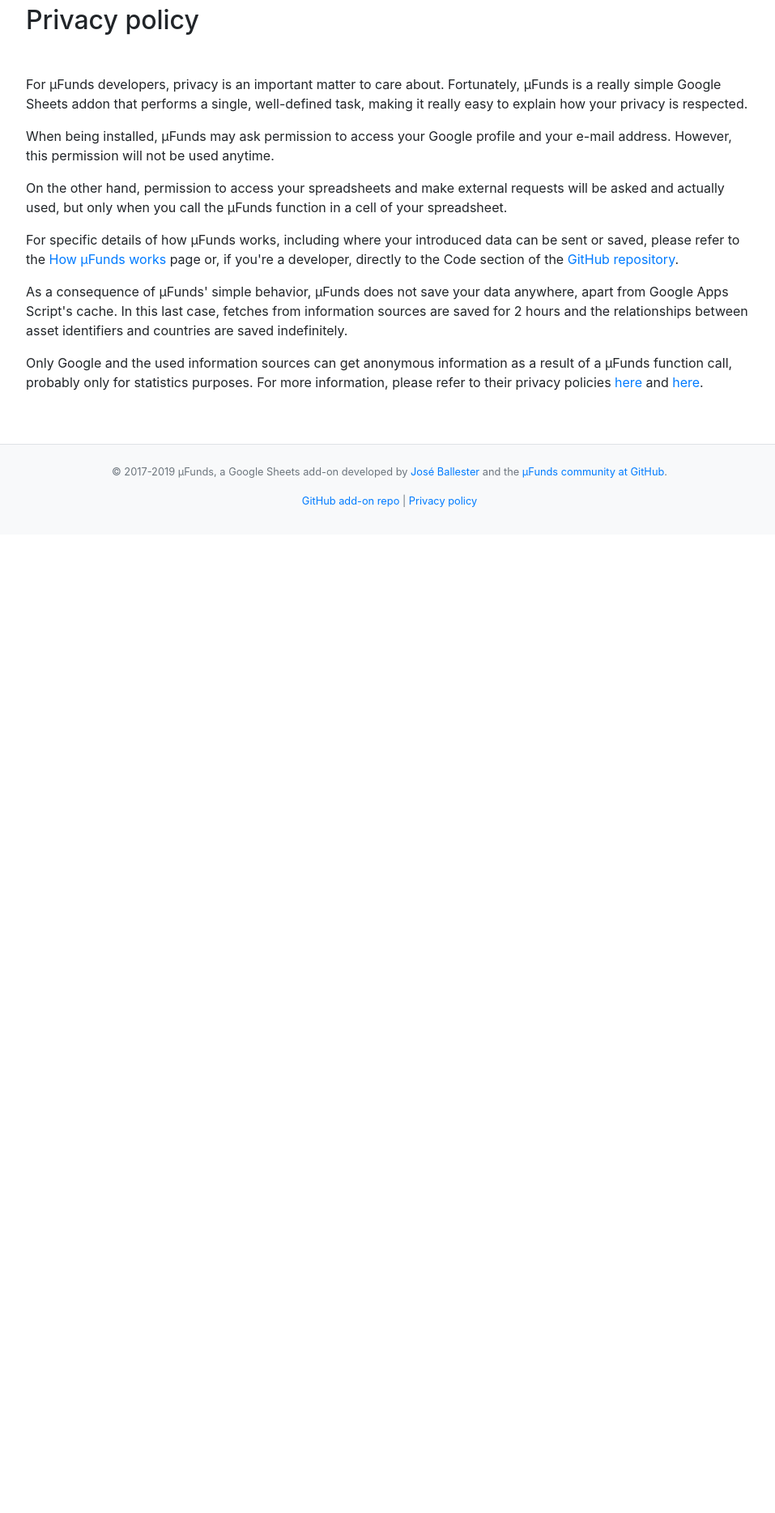
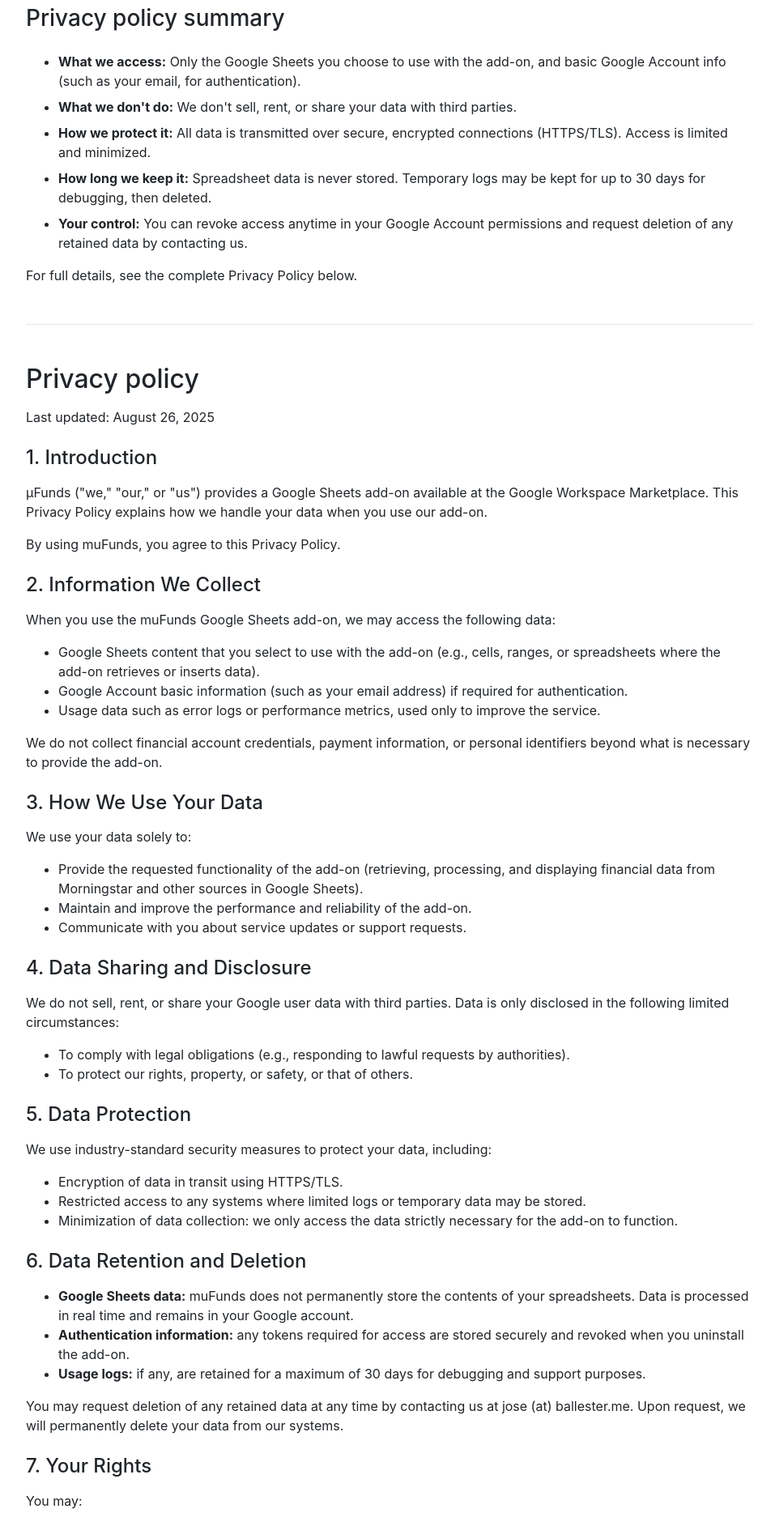
Before and after one commit to joseballester/muFunds, a website: page docs/privacy.html in a window 1280 px wide. Shown: the part 260-2128 px from the top of the page at 81% size, without its empty margins (159-1116 px from the left). Before the commit the page ends 920 px from the top, so only its background shows below. Drawn offline with Linux system fonts and the light colour scheme.

Commit message:
Update privacy policy

```diff
--- a/docs/privacy.html
+++ b/docs/privacy.html
@@ -10,7 +10,7 @@
 		</script>
 		<meta charset="utf-8">
 		<title>
-			Usage and examples | µFunds
+			Privacy policy | µFunds
 		</title>
 		<meta name="viewport" content="width=device-width, initial-scale=1.0, shrink-to-fit=no">
 		<meta name="description" content="µFunds is a Google Sheets add-on for importing NAVs and asset data. Check its privacy policy here.">
@@ -55,20 +55,81 @@
 
 		<div class="container">
 			<div class="px-3 pt-5 pb-4 mx-auto text-left">
-				<div class="row text-left mb-3 mb-sm-4">
-					<div class="col-12">
-	    			<h2 class="mb-5">Privacy policy</h2>
-					</div>
-			    <div class="col-12 mb-1 mb-md-0">
-						<p>For µFunds developers, privacy is an important matter to care about. Fortunately, µFunds is a really simple Google Sheets addon that performs a single, well-defined task, making it really easy to explain how your privacy is respected.</p>
-						<p>When being installed, µFunds may ask permission to access your Google profile and your e-mail address. However, this permission will not be used anytime.</p>
-						<p>On the other hand, permission to access your spreadsheets and make external requests will be asked and actually used, but only when you call the µFunds function in a cell of your spreadsheet.</p>
-						<p>For specific details of how µFunds works, including where your introduced data can be sent or saved, please refer to the <a href="behavior.html">How µFunds works</a> page or, if you're a developer, directly to the Code section of the <a href="https://github.com/joseballester/muFunds">GitHub repository</a>.</p>
-						<p>As a consequence of µFunds' simple behavior, µFunds does not save your data anywhere, apart from Google Apps Script's cache. In this last case, fetches from information sources are saved for 2 hours and the relationships between asset identifiers and countries are saved indefinitely.</p>
-						<p>Only Google and the used information sources can get anonymous information as a result of a µFunds function call, probably only for statistics purposes. For more information, please refer to their privacy policies <a href="https://privacy.google.com/">here</a> and <a href="https://www.morningstar.com/about/privacy-policy.html">here</a>.</p>
-					</div>
-	    	</div>
-	  	</div>
+				<h3 class="mb-4">Privacy policy summary</h2>
+				<ul>
+					<li class="mb-2"><b>What we access:</b> Only the Google Sheets you choose to use with the add-on, and basic Google Account info (such as your email, for authentication).</li>
+					<li class="mb-2"><b>What we don't do:</b> We don't sell, rent, or share your data with third parties.</li>
+					<li class="mb-2"><b>How we protect it:</b> All data is transmitted over secure, encrypted connections (HTTPS/TLS). Access is limited and minimized.</li>
+					<li class="mb-2"><b>How long we keep it:</b> Spreadsheet data is never stored. Temporary logs may be kept for up to 30 days for debugging, then deleted.</li>
+					<li class="mb-2"><b>Your control:</b> You can revoke access anytime in your Google Account permissions
+					and request deletion of any retained data by contacting us.</li>
+				</ul>
+
+				<p class="mb-5">For full details, see the complete Privacy Policy below.</p>
+
+				<hr class="my-5">
+
+				<h2 class="mb-3">Privacy policy</h2>
+
+				<p class="mb-4">Last updated: August 26, 2025</p>
+
+				<h4 class="mt-4 mb-3">1. Introduction</h4>
+				<p class="mb-3">µFunds ("we," "our," or "us") provides a Google Sheets add-on available at the Google Workspace Marketplace. This Privacy Policy explains how we handle your data when you use our add-on.</p>
+				<p class="mb-4">By using muFunds, you agree to this Privacy Policy.</p>
+
+				<h4 class="mt-4 mb-3">2. Information We Collect</h4>
+				<p class="mb-3">When you use the muFunds Google Sheets add-on, we may access the following data:</p>
+				<ul>
+					<li>Google Sheets content that you select to use with the add-on (e.g., cells, ranges, or spreadsheets where the add-on retrieves or inserts data).</li>
+					<li>Google Account basic information (such as your email address) if required for authentication.</li>
+					<li>Usage data such as error logs or performance metrics, used only to improve the service.</li>
+				</ul>
+				<p class="mb-3">We do not collect financial account credentials, payment information, or personal identifiers beyond what is necessary to provide the add-on.</p>
+
+				<h4 class="mt-4 mb-3">3. How We Use Your Data</h4>
+				<p class="mb-3">We use your data solely to:</p>
+				<ul>
+					<li>Provide the requested functionality of the add-on (retrieving, processing, and displaying financial data from Morningstar and other sources in Google Sheets).</li>
+					<li>Maintain and improve the performance and reliability of the add-on.</li>
+					<li>Communicate with you about service updates or support requests.</li>
+				</ul>
+
+				<h4 class="mt-4 mb-3">4. Data Sharing and Disclosure</h4>
+				<p class="mb-3">We do not sell, rent, or share your Google user data with third parties. Data is only disclosed in the following limited circumstances:</p>
+				<ul>
+					<li>To comply with legal obligations (e.g., responding to lawful requests by authorities).</li>
+					<li>To protect our rights, property, or safety, or that of others.</li>
+				</ul>
+
+				<h4 class="mt-4 mb-3">5. Data Protection</h4>
+				<p class="mb-3">We use industry-standard security measures to protect your data, including:</p>
+				<ul>
+					<li>Encryption of data in transit using HTTPS/TLS.</li>
+					<li>Restricted access to any systems where limited logs or temporary data may be stored.</li>
+					<li>Minimization of data collection: we only access the data strictly necessary for the add-on to function.</li>
+				</ul>
+
+				<h4 class="mt-4 mb-3">6. Data Retention and Deletion</h4>
+				<ul>
+					<li><strong>Google Sheets data:</strong> muFunds does not permanently store the contents of your spreadsheets. Data is processed in real time and remains in your Google account.</li>
+					<li><strong>Authentication information:</strong> any tokens required for access are stored securely and revoked when you uninstall the add-on.</li>
+					<li><strong>Usage logs:</strong> if any, are retained for a maximum of 30 days for debugging and support purposes.</li>
+				</ul>
+				<p class="mb-3">You may request deletion of any retained data at any time by contacting us at jose (at) ballester.me. Upon request, we will permanently delete your data from our systems.</p>
+
+				<h4 class="mt-4 mb-3">7. Your Rights</h4>
+				<p class="mb-3">You may:</p>
+				<ul>
+					<li>Revoke the add-on’s access to your Google account at any time via your <a href="https://myaccount.google.com/permissions" target="_blank">Google Account permissions page</a>.</li>
+					<li>Contact us to request deletion of any retained data.</li>
+				</ul>
+
+				<h4 class="mt-4 mb-3">8. Contact Us</h4>
+				<p class="mb-3">If you have questions about this Privacy Policy, please contact us at:</p>
+				<p class="mb-1">muFunds</p>
+				<p class="mb-1">Email: jose (at) ballester.me</p>
+				<p class="mb-4">Website: <a href="https://mufunds.com" target="_blank">https://mufunds.com</a></p>
+	  		</div>
 		</div>
 
 		<footer class="pt-4 pb-3 text-center border-top bg-light">
```
